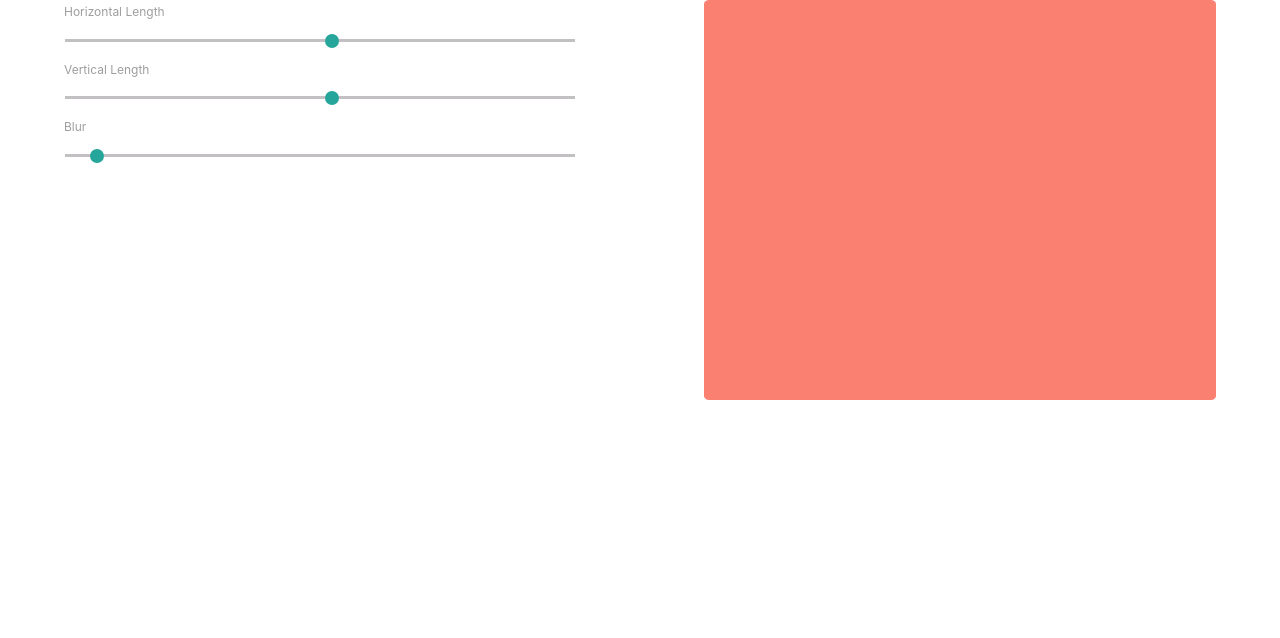
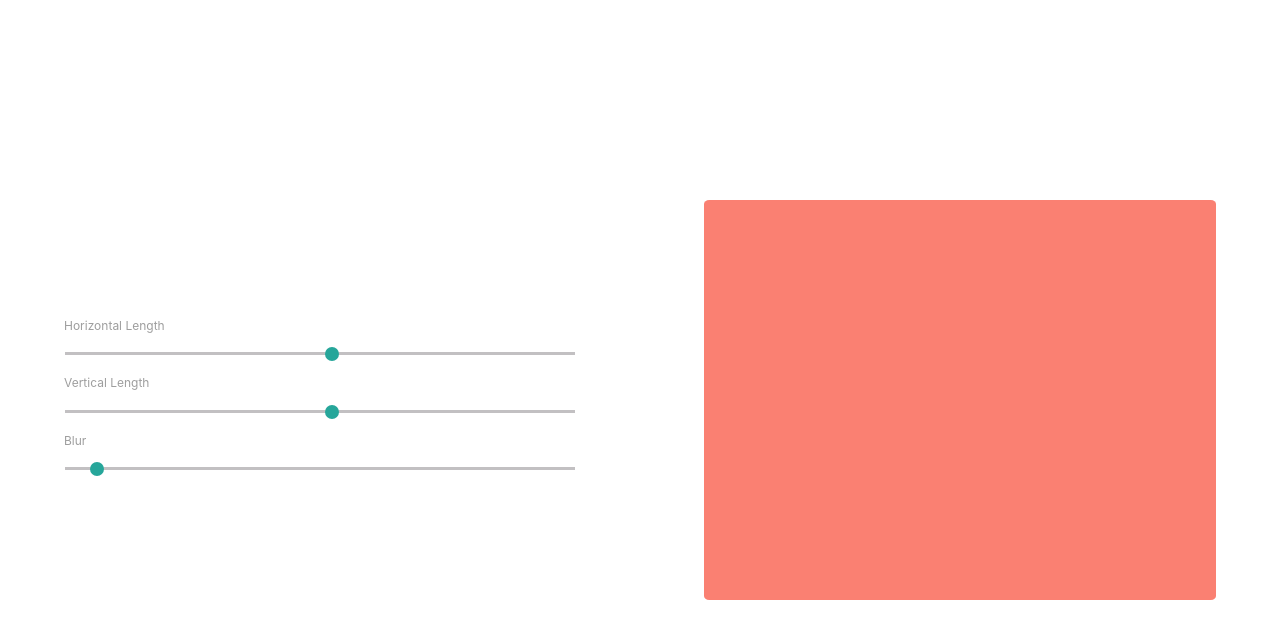
Before and after one commit to karanjhala/react-box-shadow-tool, a React (Create React App) app: page / in a window 1280 px wide. Shown: the top 638 px of the page. Built offline with nearby package versions, Linux system fonts and the light colour scheme.

Commit message:
add center css and height

```diff
--- a/src/App.css
+++ b/src/App.css
@@ -1,6 +1,8 @@
 .App {
   display: flex;
+  height: 100vh;
   justify-content: space-around;
+  align-items: center;
 }
 .controls {
   width: 40vw;
```
